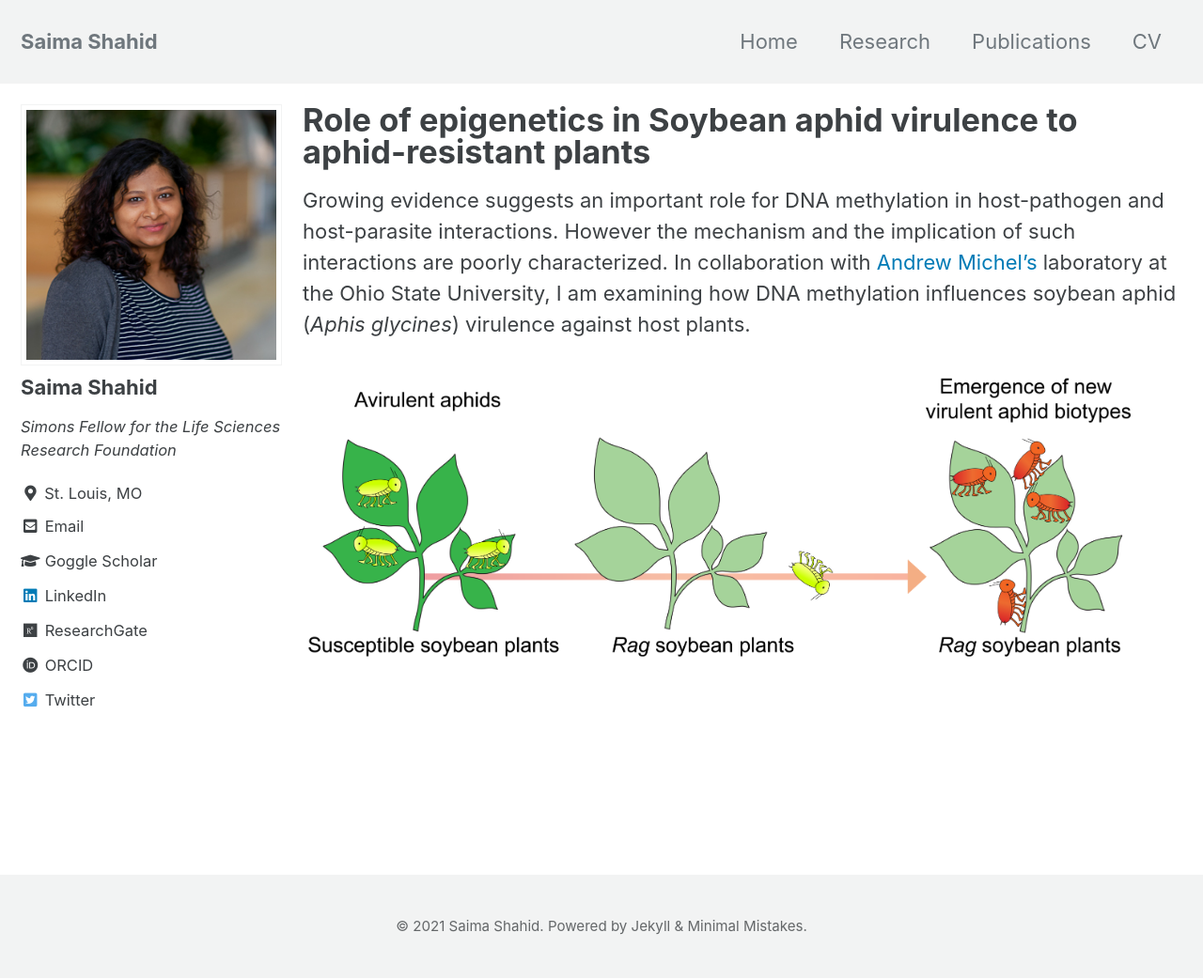
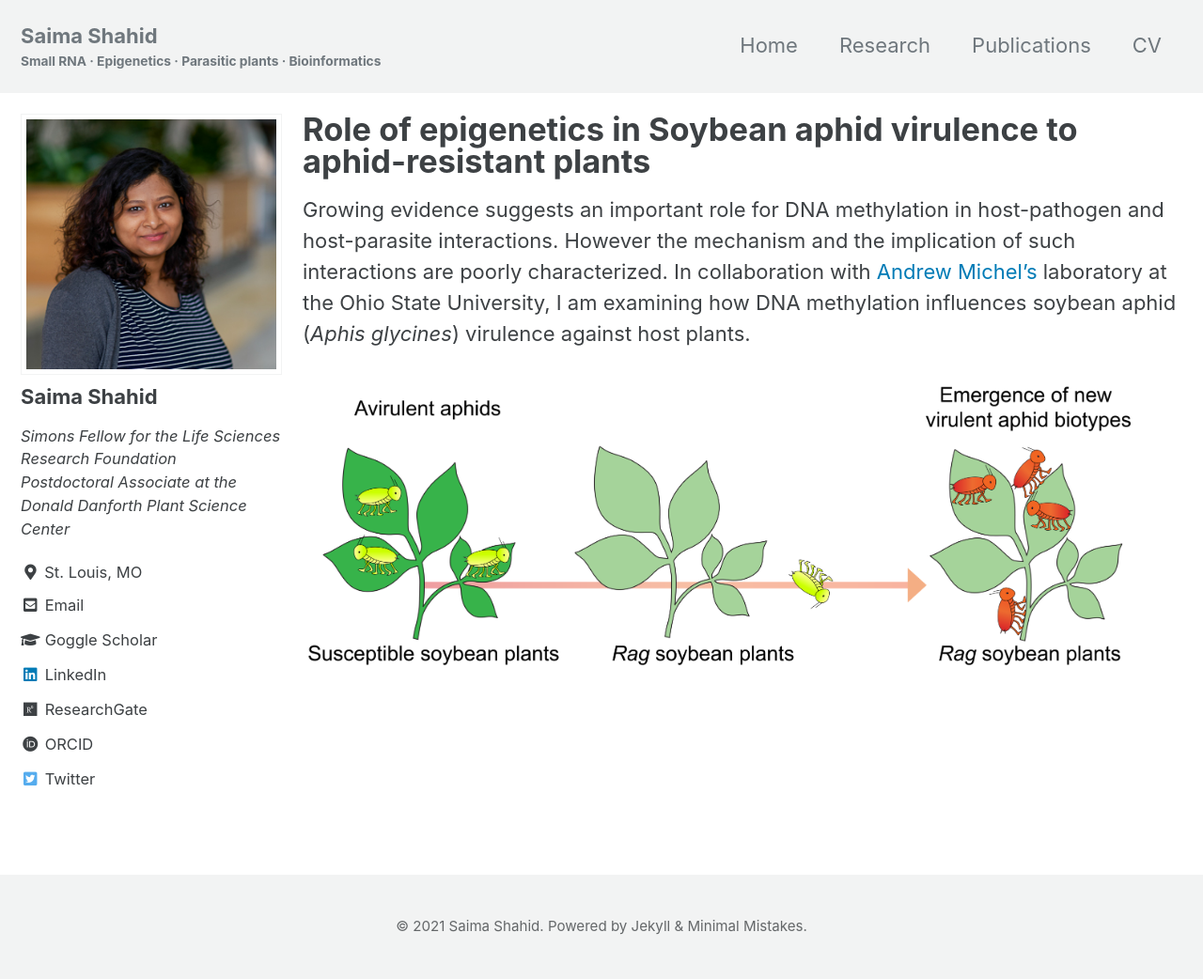
Before and after one commit to saimashahid/saimashahid.github.io, a Jekyll site: the page built from projects/aphid.md, in a window 1280 px wide and 1042 px high. Shown: the whole window at 94% size. Built offline with Jekyll 4.4.1, drawn with Linux system fonts in a browser that asks for light colours; cached includes are drawn as plain includes.

Commit message:
add site subtitle

```diff
--- a/_config.yml
+++ b/_config.yml
@@ -18,7 +18,7 @@ minimal_mistakes_skin    : "default" # "air", "aqua", "contrast", "dark", "dirt"
 locale                   : "en-US"
 title                    : "Saima Shahid"
 title_separator          : "|"
-subtitle                 : # site tagline that appears below site title in masthead
+subtitle                 : "Small RNA · Epigenetics · Parasitic plants  ·  Bioinformatics" # site tagline that appears below site title in masthead
 name                     : "Saima Shahid"
 description              : ""
 url                      : "https://saimashahid.github.io"
@@ -95,7 +95,7 @@ analytics:
 author:
   name             : "Saima Shahid"
   avatar           : "/assets/images/SS.jpg"
-  bio              : "Simons Fellow for the Life Sciences Research Foundation"
+  bio              : "Simons Fellow for the Life Sciences Research Foundation <br> Postdoctoral Associate at the Donald Danforth Plant Science Center"
   location         : "St. Louis, MO"
   email            : "saimashahid.du@gmail.com"
   googlescholar    : "lez4bcIAAAAJ"
@@ -173,8 +173,7 @@ exclude:
   - Rakefile
   - README
   - tmp
-  - /docs # ignore Minimal Mistakes /docs
-  - /test # ignore Minimal Mistakes /test
+  - .DS_Store
 keep_files:
   - .git
   - .svn
```
